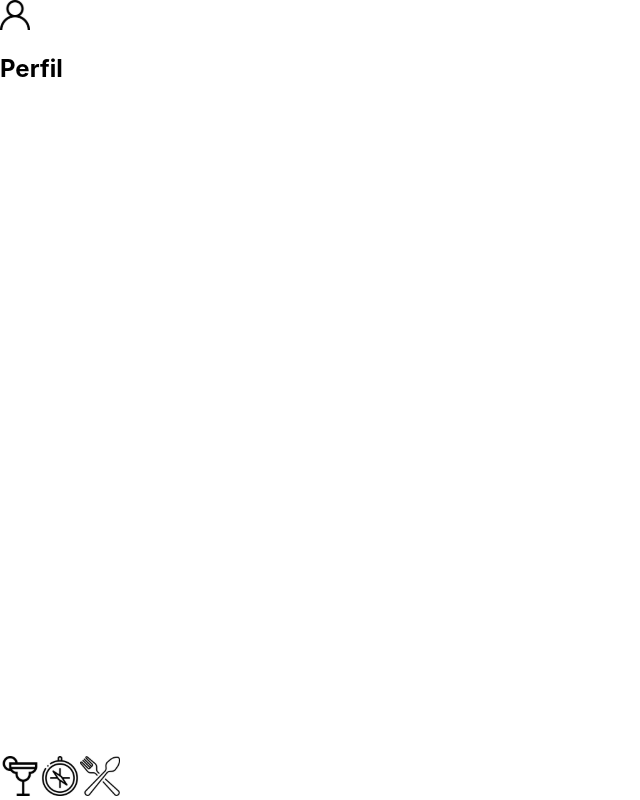
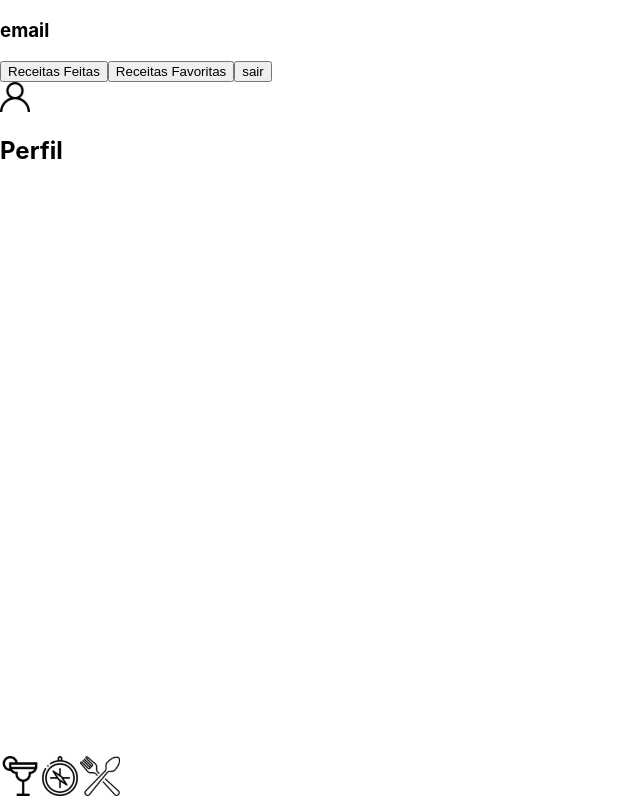
Before and after one commit to riquelmebandeira/projeto-recipes-app, a React (Create React App) app: page /perfil in a window 1280 px wide. Shown: the whole page, without its empty margins (0-640 px from the left). Built offline with nearby package versions, Linux system fonts and the light colour scheme.

Commit message:
requisito 82

```diff
--- a/src/pages/Perfil.jsx
+++ b/src/pages/Perfil.jsx
@@ -4,9 +4,16 @@ import Header from '../components/Header';
 
 export default function Perfil() {
   return (
-    <section>
-      <Header title="Perfil" showSearchBtn={ false } />
-      <Footer />
-    </section>
+    <>
+      <main />
+      <h3 data-testid="profile-email">email</h3>
+      <button type="button" data-testid="profile-done-btn">Receitas Feitas</button>
+      <button type="button" data-testid="profile-favorite-btn">Receitas Favoritas</button>
+      <button type="button" data-testid="profile-logout-btn">sair</button>
+      <section>
+        <Header title="Perfil" showSearchBtn={ false } />
+        <Footer />
+      </section>
+    </>
   );
 }
```
